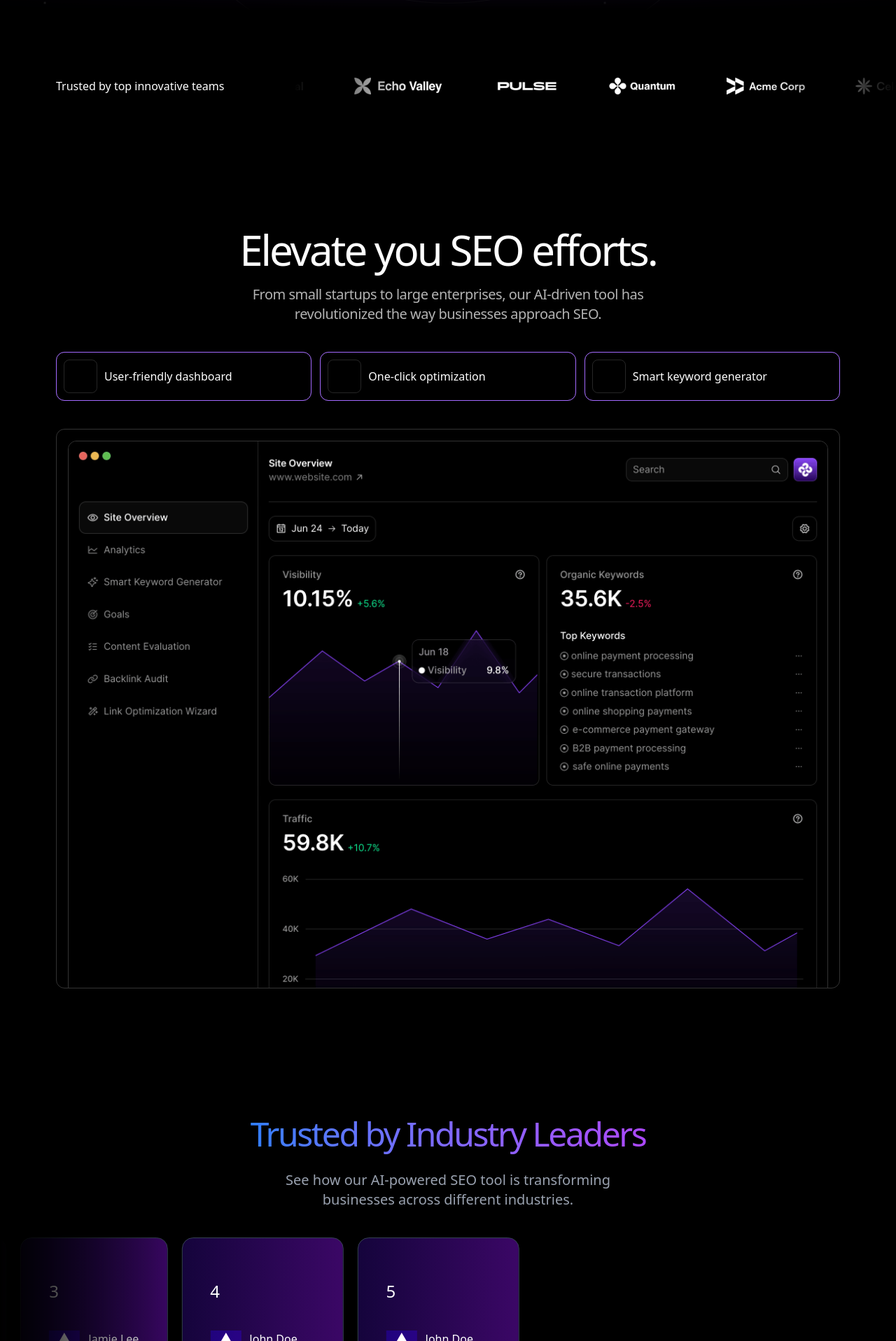
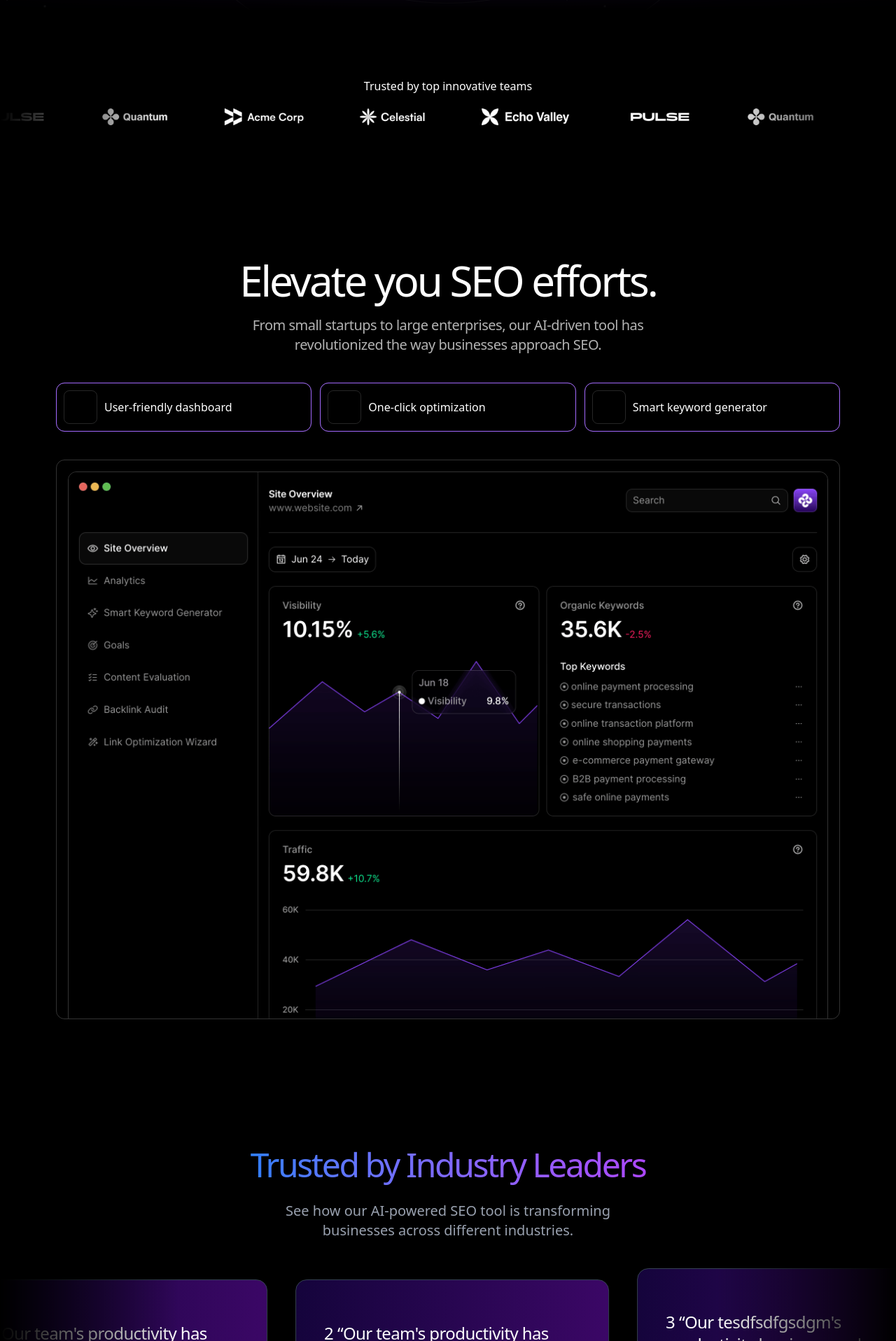
Before and after one commit to harshkaranjiya10/AI-Startup-Landing-Page, a Next.js app: page / in a window 1280 px wide. Shown: the part 883-2800 px from the top of the page at 70% size. Built offline with nearby package versions, Linux system fonts and the light colour scheme.

Commit message:
Animations updated and Indentation

```diff
--- a/app/layout/LogoTicker.tsx
+++ b/app/layout/LogoTicker.tsx
@@ -1,36 +1,48 @@
-'use client'
-import Acme from '@/asserts/logo-acme.png'
-import Celestial from '@/asserts/logo-celestial.png'
-import Echo from '@/asserts/logo-echo.png'
-import Pulse from '@/asserts/logo-pulse.png'
-import Quantum from '@/asserts/logo-quantum.png'
+"use client";
+import Acme from "@/asserts/logo-acme.png";
+import Celestial from "@/asserts/logo-celestial.png";
+import Echo from "@/asserts/logo-echo.png";
+import Pulse from "@/asserts/logo-pulse.png";
+import Quantum from "@/asserts/logo-quantum.png";
 
 import { motion } from "framer-motion";
 import Image from "next/image";
-
 
 export default function LogoTicker() {
   return (
     <section className="py-20 md:py-24">
       <div className="container mx-auto">
-                <div className="flex justify-center items-center gap-5">
-                    <div className='flex-1 md:flex-none mx-20'>
-                        <h2>
+        <div className="flex flex-col justify-center items-center gap-5">
+          <h2 className="flex-1 md:flex-none mx-20">
             Trusted by top innovative teams
           </h2>
-                    </div>
           <div className="flex flex-1 overflow-hidden [mask-image:linear-gradient(to_right,transparent,black_20%,black_80%,transparent)]">
             <motion.div
-                            initial={{ x: "50" }}
-                            animate={{ x: "-50%" }}
+              initial={{ x: "-50%" }}
+              animate={{ x: "0%" }}
               transition={{ duration: 20, repeat: Infinity, ease: "linear" }}
-                            className="flex flex-none gap-18 pr-14"
+              className="flex flex-none items-center"
             >
-                            {
-                                [Acme, Celestial, Echo, Pulse, Quantum, Acme, Celestial, Echo, Pulse, Quantum].map((logo, index) => (
-                                    <Image key={index} src={logo} alt="Logo" className="h-6 w-auto flex-none"/>
-                                ))
-                            }
+              {[
+                Acme,
+                Celestial,
+                Echo,
+                Pulse,
+                Quantum,
+                Acme,
+                Celestial,
+                Echo,
+                Pulse,
+                Quantum,
+              ].map((logo, index) => (
+                <Image
+                  key={index}
+                  src={logo}
+                  alt={`logo-${index}`}
+                  width={0}
+                  className="h-6 px-10 w-auto flex-none"
+                />
+              ))}
             </motion.div>
           </div>
         </div>
--- a/app/layout/Testimonials.tsx
+++ b/app/layout/Testimonials.tsx
@@ -3,27 +3,6 @@ import { motion } from "framer-motion";
 import Image from "next/image";
 
 export default function Testimonials() {
-  const TestimonialList = [
-    {
-      name: "Jamie Lee",
-      company: "Pulse",
-      message:
-        "“These AI tools have completely revolutionized our SEO entire strategy overnight“",
-    },
-    {
-      name: "John Doe",
-      company: "ABC Company",
-      message:
-        "“Our teams productivity has increased significantly since we started using this tool“",
-    },
-    {
-      name: "John Doe",
-      company: "ABC Company",
-      message:
-        "“Our teams productivity has increased significantly since we started using this tool“",
-    },
-  ];
-
   return (
     <div className="py-10 md:py-20">
       <div className="container mx-auto">
@@ -37,21 +16,64 @@ export default function Testimonials() {
           </p>
         </div>
 
-        <div className="flex overflow-hidden mt-10 [mask-image:linear-gradient(to_right,transparent,black_20%,black_80%,transparent)] ">
+        <div className="flex flex-1 overflow-hidden pt-10 [mask-image:linear-gradient(to_right,transparent,black_20%,black_80%,transparent)] bg-amber-100`">
           <motion.div
             initial={{ translateX: "-50%" }}
             animate={{ translateX: "0" }}
-            transition={{ duration: 2, ease: "linear", repeat: Infinity }}
-            className="flex flex-none gap-5 pr-5"
+            transition={{ duration: 10, ease: "linear", repeat: Infinity }}
+            className="flex flex-none items-center "
           >
-            {[...TestimonialList, ...TestimonialList].map(
-              (testimonial, index) => (
+            {[
+              {
+                name: "Jamie Lee",
+                company: "Pulse",
+                message:
+                  "“Our team's productivity has increased significantly since we started using this tool”",
+                key: "1",
+              },
+              {
+                name: "Josadfn Doasde",
+                company: "ABC Company",
+                message:
+                  "“Our team's productivity has increased significantly since we started using this tool”",
+                key: "2",
+              },
+              {
+                name: "John Doe",
+                company: "ABC Cdfhompany",
+                message:
+                  "“Our team's productivity has increased significantly since we started using this tool”",
+                key: "3",
+              },
+
+              {
+                name: "Jamisdfe Lee",
+                company: "Pulfsdsdfhe",
+                message:
+                  "“Our tesdfsdfgsdgm's productivity has increased significantly since we started using this tool”",
+                key: "4",
+              },
+              {
+                name: "Josasdgsdfgdfn Doasde",
+                company: "ABsdfgC Company",
+                message:
+                  "“Our team's productivity has increased significantly since we started using this tool”",
+                key: "5",
+              },
+              {
+                name: "Johsddfgsdgn Doehtdf",
+                company: "ABC Csdgompany",
+                message:
+                  "“Our team's productivitydhrt has increased significantly since we started using this tool”",
+                key: "6",
+              },
+            ].map((testimonial, index) => (
               <div
-                  key={index}
-                  className="border border-gray-700 rounded-2xl p-6 md:p-10 max-w-xs md:max-w-md flex-none bg-gradient-to-r from-[#15043c] to-[#3b0766]"
+                key={testimonial.name}
+                className="mx-5 border border-gray-700 rounded-2xl p-6 md:p-10 max-w-xs md:max-w-md flex-none bg-gradient-to-r from-[#15043c] to-[#3b0766]"
               >
                 <div className="py-5 text-lg tracking-tight md:text-2xl">
-                    {index}
+                  {index} {testimonial.message}{" "}
                 </div>
                 <div className="flex gap-3 items-center mt-5">
                   <div className="relative after:content-[''] after:absolute after:inset-0 after:bg-[#8C45F4] after:mix-blend-soft-light before:absolute before:content-[''] before:inset-0 before:border-white/30 before:z-10 before:rounded-lg">
@@ -60,7 +82,7 @@ export default function Testimonials() {
                       width={4}
                       height={4}
                       alt={`Avatar for ${testimonial.name}`}
-                        className="w-11 h-11 rounded-lg grayscale"
+                      className="w-11 h-11 rounded-lg grayscale flex-none"
                     />
                   </div>
                   <div>
@@ -71,8 +93,7 @@ export default function Testimonials() {
                   </div>
                 </div>
               </div>
-              )
-            )}
+            ))}
           </motion.div>
         </div>
       </div>
```
Lines whose indentation alone changed are shown as unchanged.
